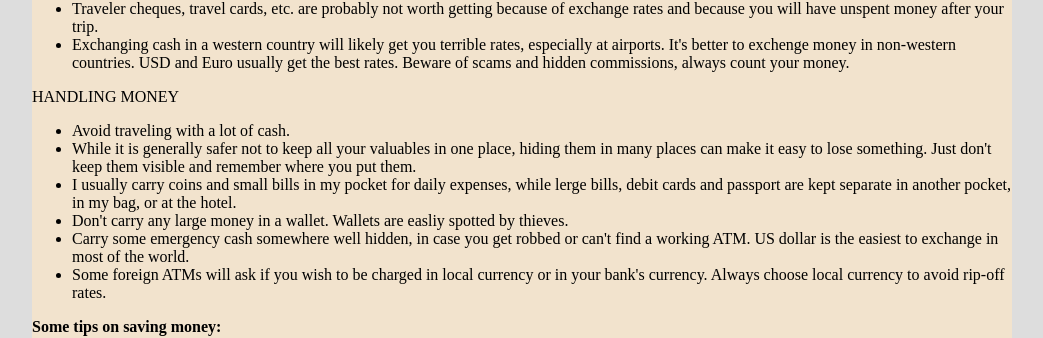
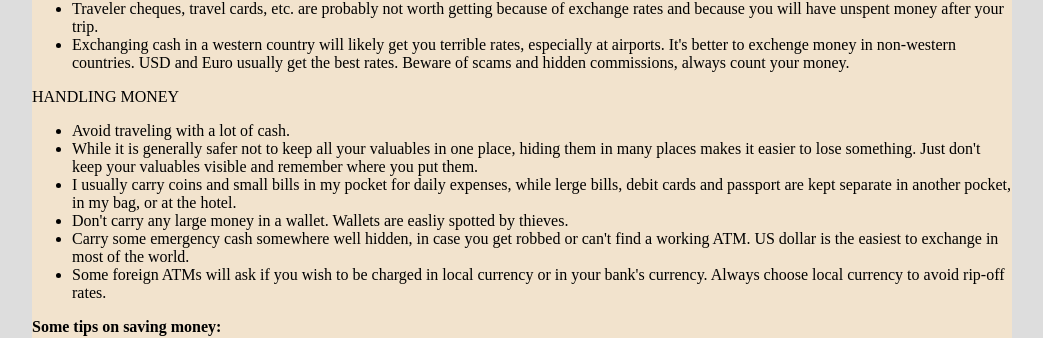
Before and after one commit to witba/witba.github.io, a Jekyll site: the page built from travel/money.html, in a window 1280 px wide. Shown: the part 198-536 px from the top of the page, without its empty margins (118-1161 px from the left). Built offline with Jekyll 4.4.1, drawn with Linux system fonts in a browser that asks for light colours.

Commit message:
Update money.html

```diff
--- a/travel/money.html
+++ b/travel/money.html
@@ -14,7 +14,7 @@ MONEY: BEFORE YOU LEAVE<br>
 HANDLING MONEY<br>
 <ul>
 <li>Avoid traveling with a lot of cash.
-<li>While it is generally safer not to keep all your valuables in one place, hiding them in many places can make it easy to lose something. Just don't keep them visible and remember where you put them.
+<li>While it is generally safer not to keep all your valuables in one place, hiding them in many places makes it easier to lose something. Just don't keep your valuables visible and remember where you put them.
 <li>I usually carry coins and small bills in my pocket for daily expenses, while lerge bills, debit cards and passport are kept separate in another pocket, in my bag, or at the hotel.
 <li>Don't carry any large money in a wallet. Wallets are easliy spotted by thieves.
 <li>Carry some emergency cash somewhere well hidden, in case you get robbed or can't find a working ATM. US dollar is the easiest to exchange in most of the world.
```
